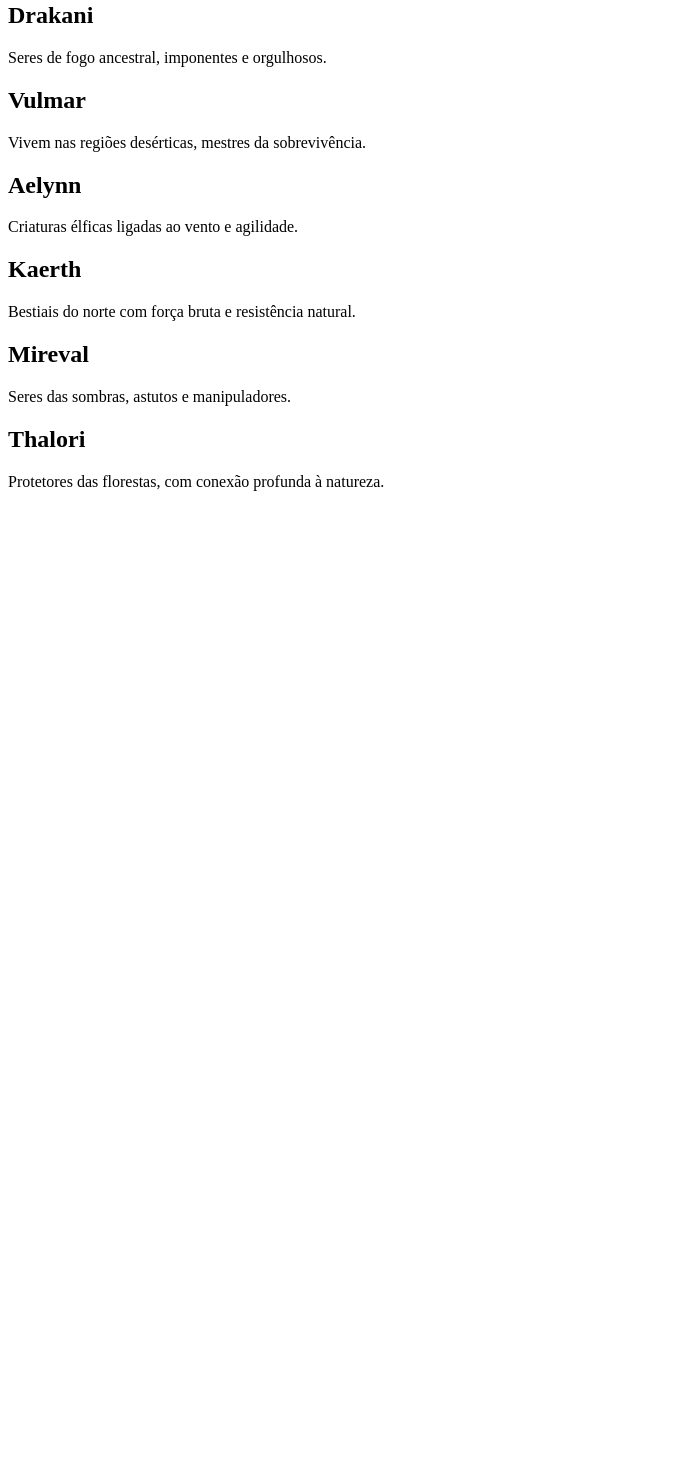
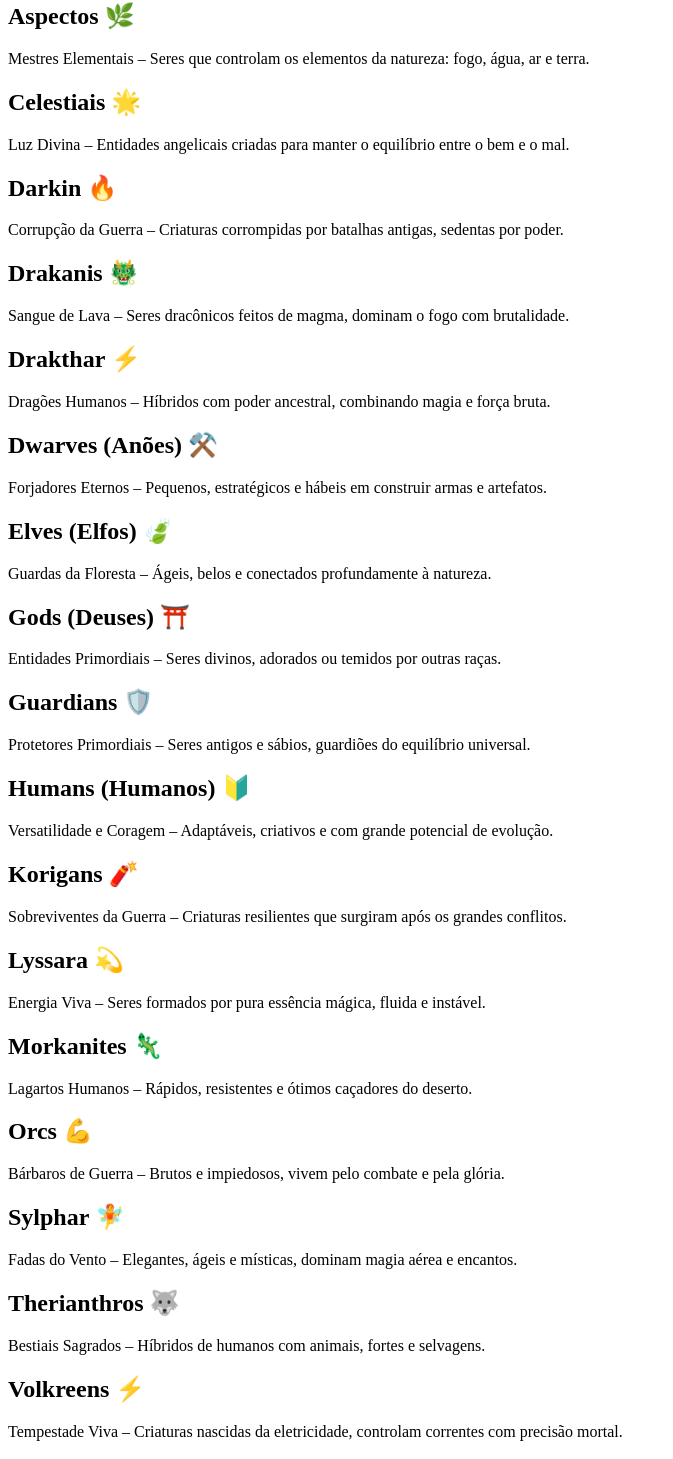
Before and after one commit to eleo7/dangeo-mystic1.0, a Next.js app: page /create-character in a window 1280 px wide. Shown: the part 78-1537 px from the top of the page, without its empty margins (0-673 px from the left). Before the commit the page ends 800 px from the top, so only its background shows below. Built offline with nearby package versions, Linux system fonts and the light colour scheme.

Commit message:
feat: adiciona as 18 raças oficiais do Dangeo Mystic

```diff
--- a/src/data/races.ts
+++ b/src/data/races.ts
@@ -1,9 +1,74 @@
 export const races = [
-  { name: "Drakani", description: "Seres de fogo ancestral, imponentes e orgulhosos." },
-  { name: "Vulmar", description: "Vivem nas regiões desérticas, mestres da sobrevivência." },
-  { name: "Aelynn", description: "Criaturas élficas ligadas ao vento e agilidade." },
-  { name: "Kaerth", description: "Bestiais do norte com força bruta e resistência natural." },
-  { name: "Mireval", description: "Seres das sombras, astutos e manipuladores." },
-  { name: "Thalori", description: "Protetores das florestas, com conexão profunda à natureza." },
-  // ...adicione as demais 12 raças
+  {
+    name: "Aspectos 🌿",
+    description: "Mestres Elementais – Seres que controlam os elementos da natureza: fogo, água, ar e terra.",
+  },
+  {
+    name: "Celestiais 🌟",
+    description: "Luz Divina – Entidades angelicais criadas para manter o equilíbrio entre o bem e o mal.",
+  },
+  {
+    name: "Darkin 🔥",
+    description: "Corrupção da Guerra – Criaturas corrompidas por batalhas antigas, sedentas por poder.",
+  },
+  {
+    name: "Drakanis 🐲",
+    description: "Sangue de Lava – Seres dracônicos feitos de magma, dominam o fogo com brutalidade.",
+  },
+  {
+    name: "Drakthar ⚡",
+    description: "Dragões Humanos – Híbridos com poder ancestral, combinando magia e força bruta.",
+  },
+  {
+    name: "Dwarves (Anões) ⚒️",
+    description: "Forjadores Eternos – Pequenos, estratégicos e hábeis em construir armas e artefatos.",
+  },
+  {
+    name: "Elves (Elfos) 🍃",
+    description: "Guardas da Floresta – Ágeis, belos e conectados profundamente à natureza.",
+  },
+  {
+    name: "Gods (Deuses) ⛩️",
+    description: "Entidades Primordiais – Seres divinos, adorados ou temidos por outras raças.",
+  },
+  {
+    name: "Guardians 🛡️",
+    description: "Protetores Primordiais – Seres antigos e sábios, guardiões do equilíbrio universal.",
+  },
+  {
+    name: "Humans (Humanos) 🔰",
+    description: "Versatilidade e Coragem – Adaptáveis, criativos e com grande potencial de evolução.",
+  },
+  {
+    name: "Korigans 🧨",
+    description: "Sobreviventes da Guerra – Criaturas resilientes que surgiram após os grandes conflitos.",
+  },
+  {
+    name: "Lyssara 💫",
+    description: "Energia Viva – Seres formados por pura essência mágica, fluida e instável.",
+  },
+  {
+    name: "Morkanites 🦎",
+    description: "Lagartos Humanos – Rápidos, resistentes e ótimos caçadores do deserto.",
+  },
+  {
+    name: "Orcs 💪",
+    description: "Bárbaros de Guerra – Brutos e impiedosos, vivem pelo combate e pela glória.",
+  },
+  {
+    name: "Sylphar 🧚",
+    description: "Fadas do Vento – Elegantes, ágeis e místicas, dominam magia aérea e encantos.",
+  },
+  {
+    name: "Therianthros 🐺",
+    description: "Bestiais Sagrados – Híbridos de humanos com animais, fortes e selvagens.",
+  },
+  {
+    name: "Volkreens ⚡",
+    description: "Tempestade Viva – Criaturas nascidas da eletricidade, controlam correntes com precisão mortal.",
+  },
+  {
+    name: "Warlocks ☠️",
+    description: "Magos das Trevas – Bruxos e necromantes que usam magia sombria para manipular a morte.",
+  },
 ];
```
